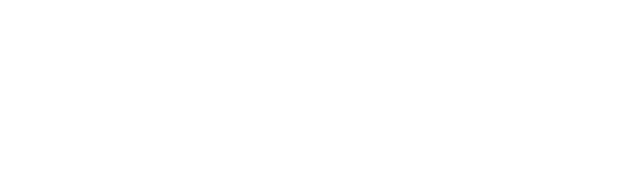
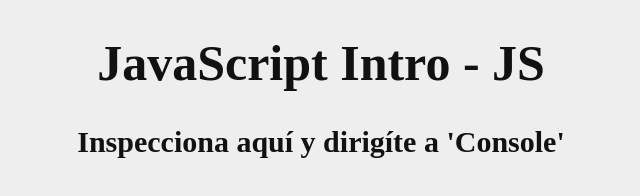
Before and after one commit to feden15/desafio-08, a website built with Vite: page index.html in a window 1280 px wide. Shown: the whole page, without its empty margins (319-959 px from the left). Built offline with nearby package versions, Linux system fonts and the light colour scheme.

Commit message:
Finalizamos desafío 08

```diff
--- a/index.html
+++ b/index.html
@@ -8,6 +8,8 @@
   </head>
 
   <body>
+    <h1>JavaScript Intro - JS</h1>
+    <h3>Inspecciona aquí y dirigíte a 'Console'</h3>
     <script type="module" src="main.js"></script>
   </body>
 
--- a/style.css
+++ b/style.css
@@ -0,0 +1,17 @@
+* {
+    background-color: #eee;
+}
+
+h1 {
+    color: #111;
+    font-size: 50px;
+    display: flex;
+    justify-content: center;
+}
+
+h3 {
+    color: #111;
+    font-size: 30px;
+    display: flex;
+    justify-content: center;
+}
```
